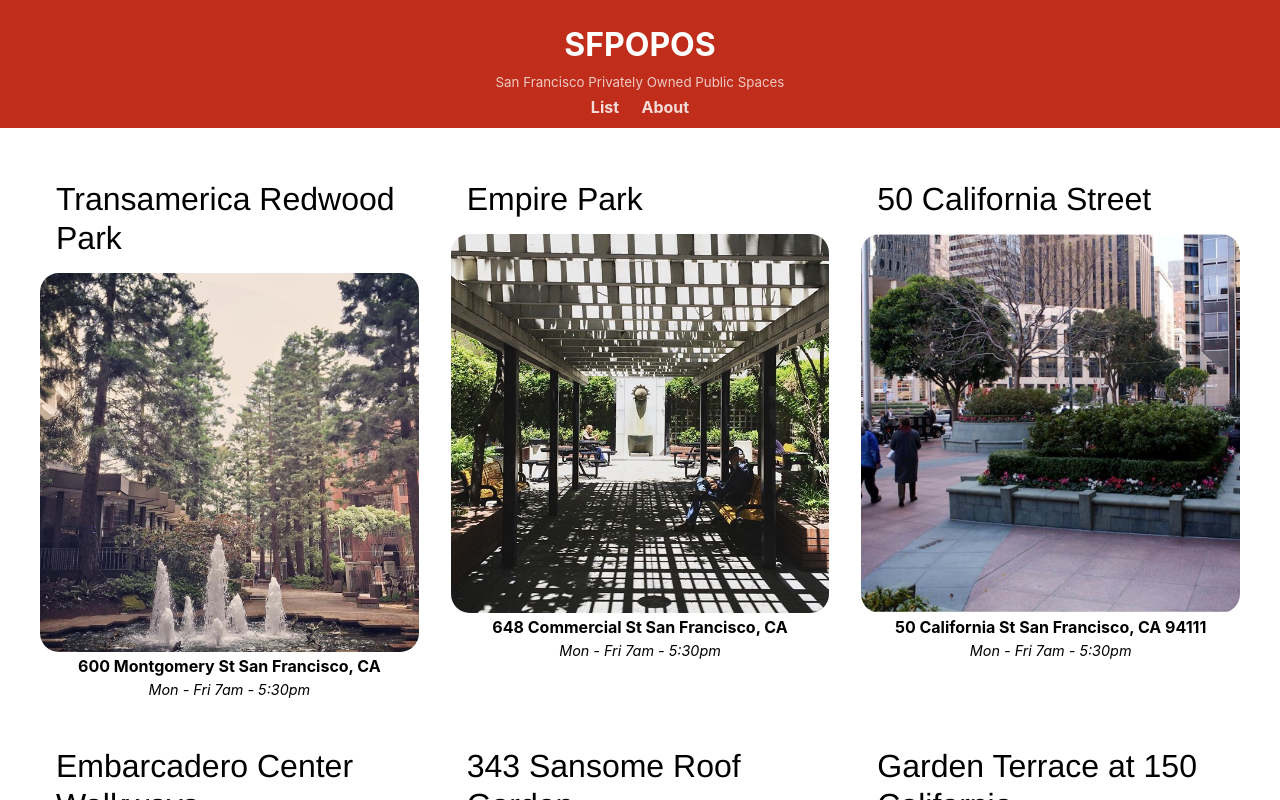
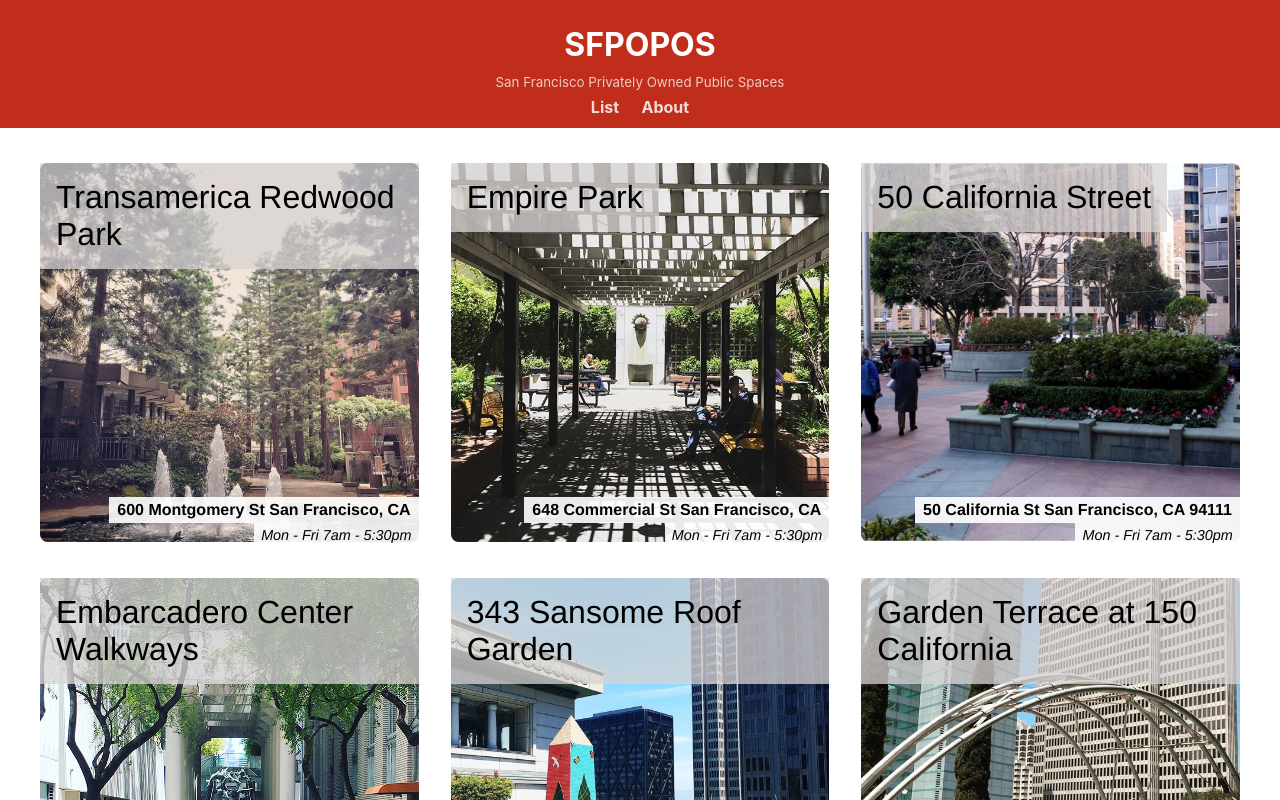
Before and after one commit to el634dev/sfpopos, a React (Create React App) app: page /#/ in a window 1280 px wide. Shown: the top 800 px of the page. Built offline with nearby package versions, Linux system fonts and the light colour scheme.

Commit message:
Fixed small bug and added styling

```diff
--- a/src/components/POPOSSpace/POPOSSpace.css
+++ b/src/components/POPOSSpace/POPOSSpace.css
@@ -1,43 +1,60 @@
 /* Styling the POPOSSpace Component */
-.POPOSSpace .POPOSSpace-Title {
+.POPOSSpace {
     width: 100%;
     text-align: center;
     position: relative;
     color: #000;
-    text-decoration: none;
-    font-size: 1em;
-    margin: 1rem 0;
     font-family: 'Helvetica', -apple-system, sans-serif;
 }
 
+.POPOSSpace .POPOSSpace-Title {
+    text-decoration: none;
+    color: #000;
+}
+
 /* Styling the images contained within POPOSSpace */
-.POPOSSpace_image {
+.POPOSSpace img {
     width: 100%;
     height: auto;
-    border-radius: 5%;
+    /* Creates rounded corners */
+    border-radius: 2%;
 }
 
 /* Styling the h1 tag contained within POPOSSpace */
 .POPOSSpace h1 {
     display: block;
-    position: relative;
+    position: absolute;
     left: 0;
     top: 0;
     margin: 0;
     font-weight: lighter;
-    background-color: rgba(255, 255, 255, 0.75);
+    background-color: rgba(216, 212, 212, 0.75);
     padding: 1rem;
     text-align: left;
 }
 
-/* Styling the addresses contained within POPOSSpace */
+/* Styling the information contained within POPOSSpace */
+.POPOSSpace .POPOSSpace-info {
+    position: absolute;
+    right: 0;
+    bottom: 0;
+    text-align: right;
+}
+
+.POPOSSpace .POPOSSpace-info div {
+	display: inline-block;
+	padding: 0.25em 0.5em;
+	background-color: rgba(255, 255, 255, 0.9);
+}
+
+/* Styling the addresses contained within POPOSSpace*/
 .POPOSSpace_address {
     font-size: 1rem;
-    margin-bottom: 5px;
     font-weight: bold;
 }
 
-/* Styling the hours contained within POPOSSpace */
+
+/* Styling the hours contained within POPOSSpace*/
 .POPOSSpace_hours {
     font-size: 0.9rem;
     font-style: italic;
--- a/src/components/POPOSSpace/POPOSSpace.js
+++ b/src/components/POPOSSpace/POPOSSpace.js
@@ -10,9 +10,10 @@ function POPOSSpace(props) {
     return (
         <div className="POPOSSpace">
             <h1>
-                <Link className="POPOSSpace-Title" to={`/details/${id}`}>
-                    {name}
-                </Link>
+                <Link
+                    className="POPOSSpace-Title"
+                    to={`/details/${id}`}
+                >{name}</Link>
             </h1>
             {/* Image Link */}
             <Link to={`/details/${id}`}>
@@ -20,16 +21,16 @@ function POPOSSpace(props) {
                         alt={name}
                         width="300"
                         height="300"
-                        className="POPOSSpace_image"
-                    />
-            </Link>
+            /></Link>
            {/****************/}
+           <div className="POPOSSpace-info">
                 <div className="POPOSSpace_address">
                     { address }
                 </div>
                 {/* Hours */}
-            <div className="POPOSSpace_hours">
+                <div className="POPOSSpace_hours ">
                     { hours }
+                </div>
            </div>
         </div>
     );
```
Lines whose indentation alone changed are shown as unchanged.
